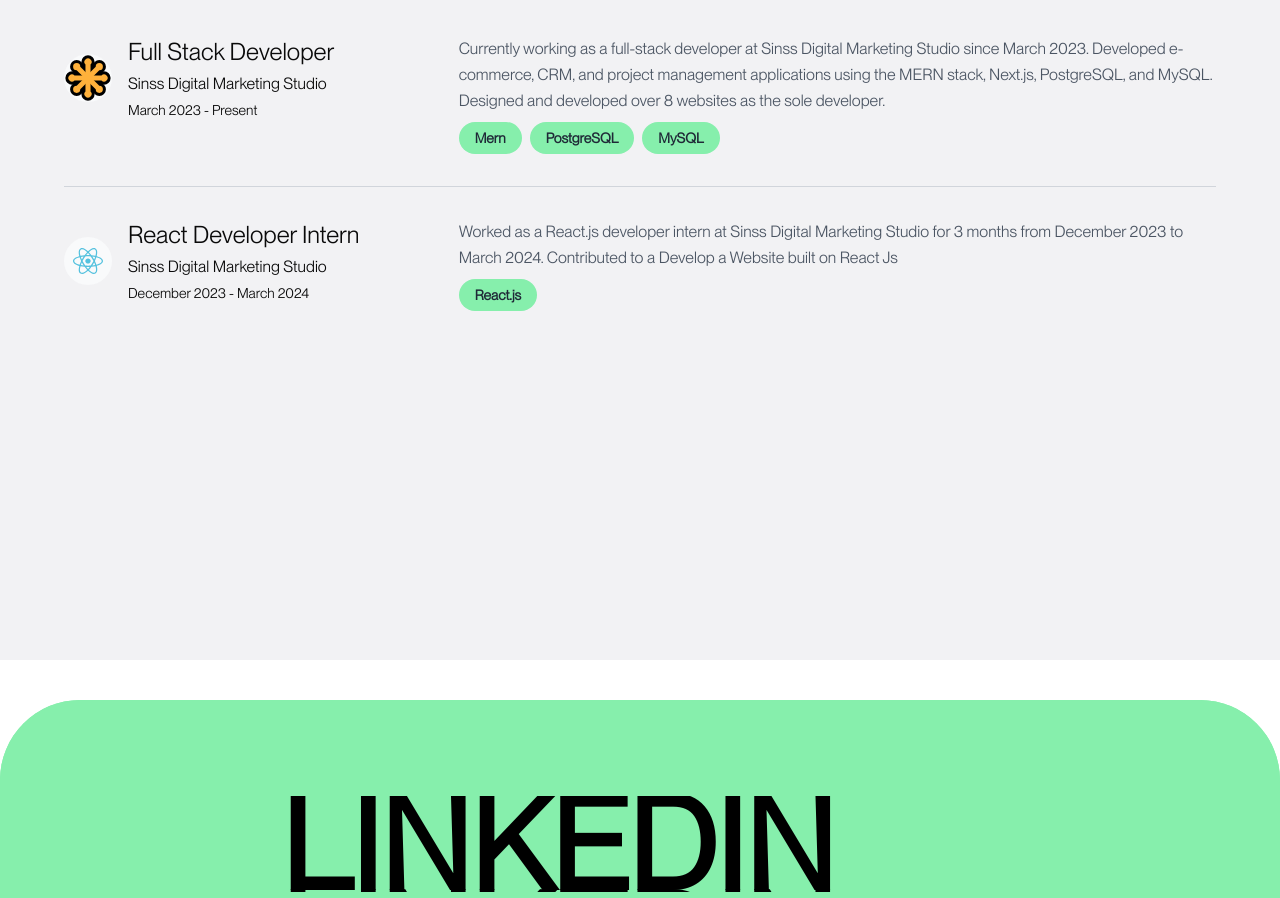
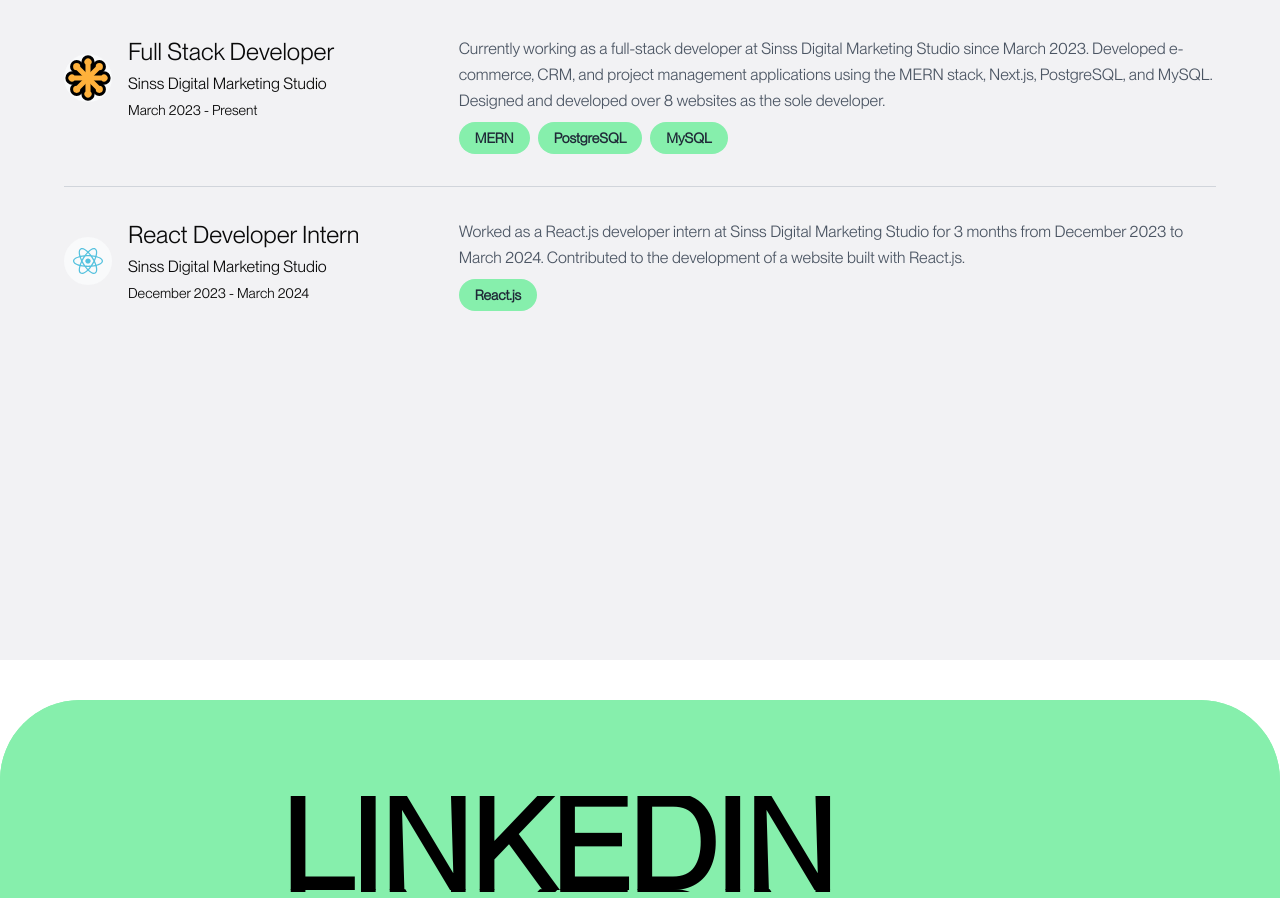
Before and after one commit to sarathchan/personal-portfolio, a React (Vite) app: page / in a window 1280 px wide. Shown: the part 3340-4238 px from the top of the page. Built offline with nearby package versions, Linux system fonts and the light colour scheme.

Commit message:
grammitically mistakes"

```diff
--- a/src/components/common/experience.jsx
+++ b/src/components/common/experience.jsx
@@ -11,18 +11,19 @@
     company: "Sinss Digital Marketing Studio",
     description: "Currently working as a full-stack developer at Sinss Digital Marketing Studio since March 2023. Developed e-commerce, CRM, and project management applications using the MERN stack, Next.js, PostgreSQL, and MySQL. Designed and developed over 8 websites as the sole developer.",
     icon: starIcon,
-    technologies: ["Mern", "PostgreSQL", "MySQL"],
+    technologies: ["MERN", "PostgreSQL", "MySQL"],
     duration: "March 2023 - Present"
   },
   {
     title: "React Developer Intern",
     company: "Sinss Digital Marketing Studio",
-    description: "Worked as a React.js developer intern at Sinss Digital Marketing Studio for 3 months from December 2023 to March 2024. Contributed to a Develop a Website built on React Js",
+    description: "Worked as a React.js developer intern at Sinss Digital Marketing Studio for 3 months from December 2023 to March 2024. Contributed to the development of a website built with React.js.",
     icon: reactIcon,
     technologies: ["React.js"],
     duration: "December 2023 - March 2024"
   }
 ]
+
 
 export default function Experience() {
   return (
```
